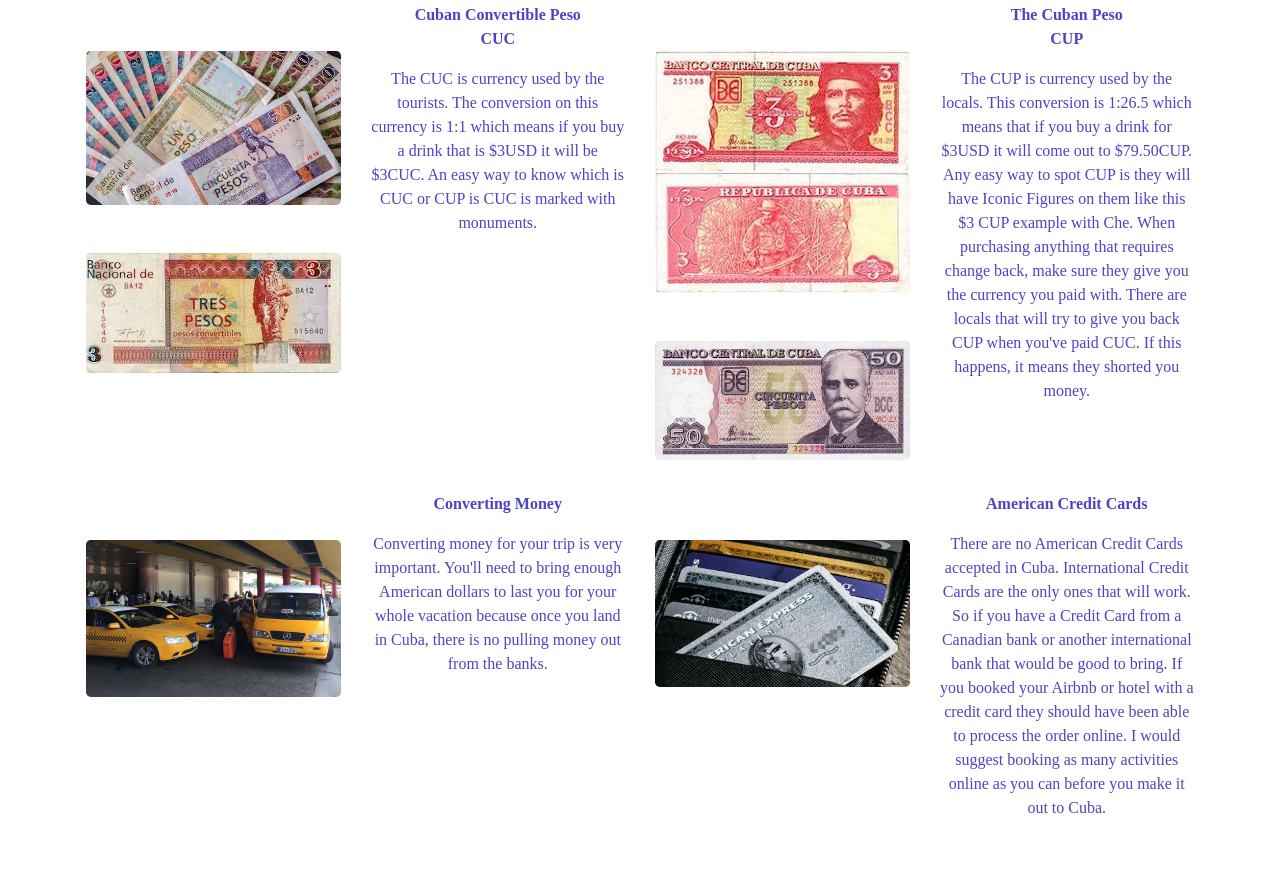
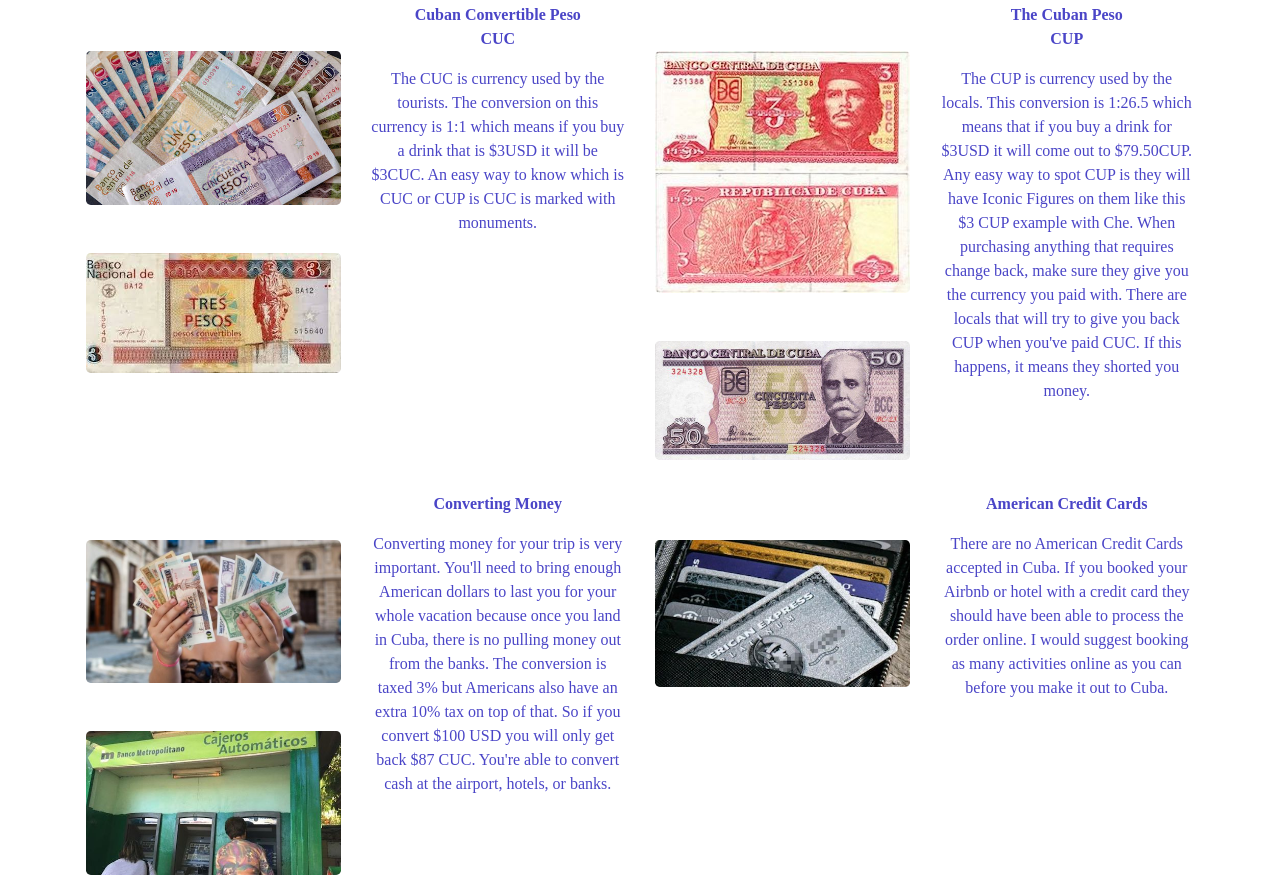
Before and after one commit to jalissa22/cubasite, a plain HTML site: page money.html in a window 1280 px wide. Shown: the part 478-1369 px from the top of the page. Before the commit the page ends 1330 px from the top, so only its background shows below. Drawn offline with nearby package versions, Linux system fonts and the light colour scheme.

Commit message:
editing Money page
adding image to converting money

```diff
--- a/money.html
+++ b/money.html
@@ -62,18 +62,19 @@
 <div class="container p-3">
   <div class="row">
    <div class="col-sm">
-      <img src="images/9.jpg" class="img-fluid mt-5 rounded-lg" alt="Taxis at an airport">
+      <img src="images/20.jpg" class="img-fluid mt-5 rounded-lg" alt="Taxis at an airport">
+      <img src="images/19.jpg" class="img-fluid mt-5 rounded-lg" alt="Taxis at an airport">
     </div>
     <div class="col-sm">
       <p class="font-weight-bold">Converting Money</p>
-      <p class="paragraphtext">Converting money for your trip is very important. You'll need to bring enough American dollars to last you for your whole vacation because once you land in Cuba, there is no pulling money out from the banks.</p>
+      <p class="paragraphtext">Converting money for your trip is very important. You'll need to bring enough American dollars to last you for your whole vacation because once you land in Cuba, there is no pulling money out from the banks. The conversion is taxed 3% but Americans also have an extra 10% tax on top of that. So if you convert $100 USD you will only get back $87 CUC. You're able to convert cash at the airport, hotels, or banks.</p>
     </div>
     <div class="col-sm">
      <img src="images/17.jpg" class="img-fluid mt-5 rounded-lg" alt="Guy going through customs at Cuban Airport">
     </div>
     <div class="col-sm">
       <p class="font-weight-bold">American Credit Cards</p>
-      <p class="paragraphtext">There are no American Credit Cards accepted in Cuba. International Credit Cards are the only ones that will work. So if you have a Credit Card from a Canadian bank or another international bank that would be good to bring. If you booked your Airbnb or hotel with a credit card they should have been able to process the order online. I would suggest booking as many activities online as you can before you make it out to Cuba. </p>
+      <p class="paragraphtext">There are no American Credit Cards accepted in Cuba. If you booked your Airbnb or hotel with a credit card they should have been able to process the order online. I would suggest booking as many activities online as you can before you make it out to Cuba. </p>
     </div>
 
 
```
Also changed, not shown: images/18.jpg (added), images/19.jpg (added), images/20.jpg (added).
